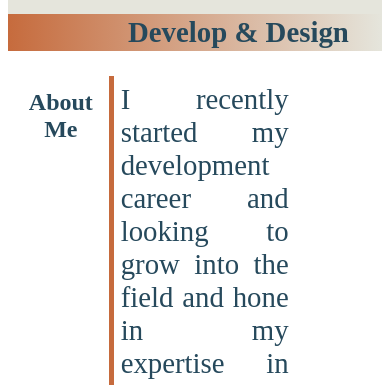
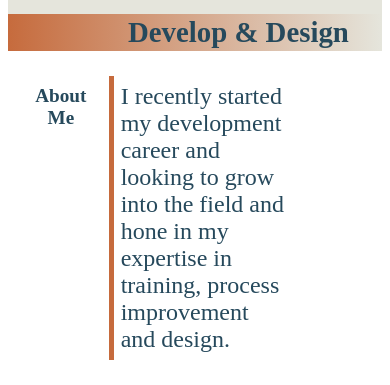
Before and after one commit to Sonarie/Portfolio, a plain HTML site: page index.html in a window 390 px wide. Shown: the part 234-619 px from the top of the page. Drawn offline with Linux system fonts and the light colour scheme.

Commit message:
added smaller screen size

```diff
--- a/assets/css/style.css
+++ b/assets/css/style.css
@@ -289,3 +289,24 @@ h4 {
     display: none;
   }
 }
+
+/* MEDIA QUERY FOR SMALL MOBILE*/
+@media screen and (max-width: 400px) {
+  .title h2 {
+    font-size: 1.2em;
+  }
+
+  .content {
+    padding: 5px;
+  }
+
+  p {
+    font-size: 1.5em;
+    text-align: left;
+    margin: 2px;
+  }
+
+  .aboutme {
+    display: none;
+  }
+}
```
